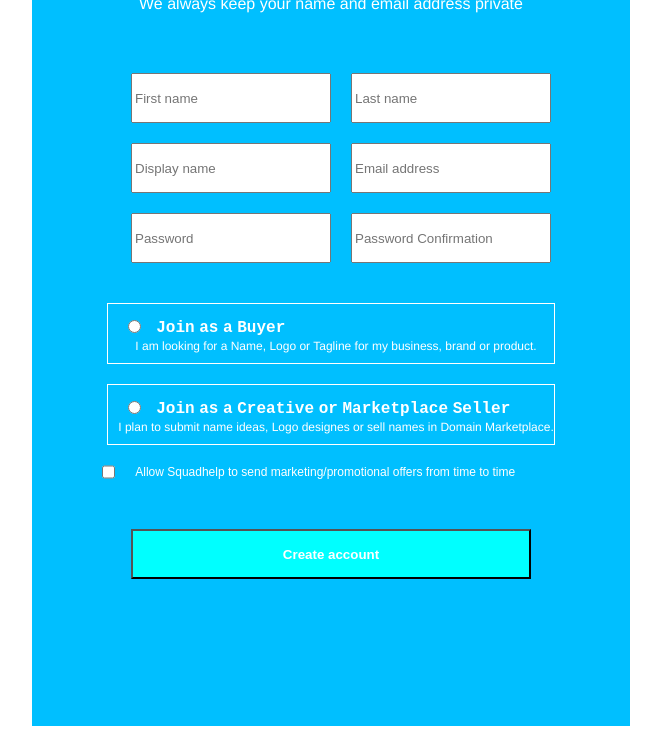
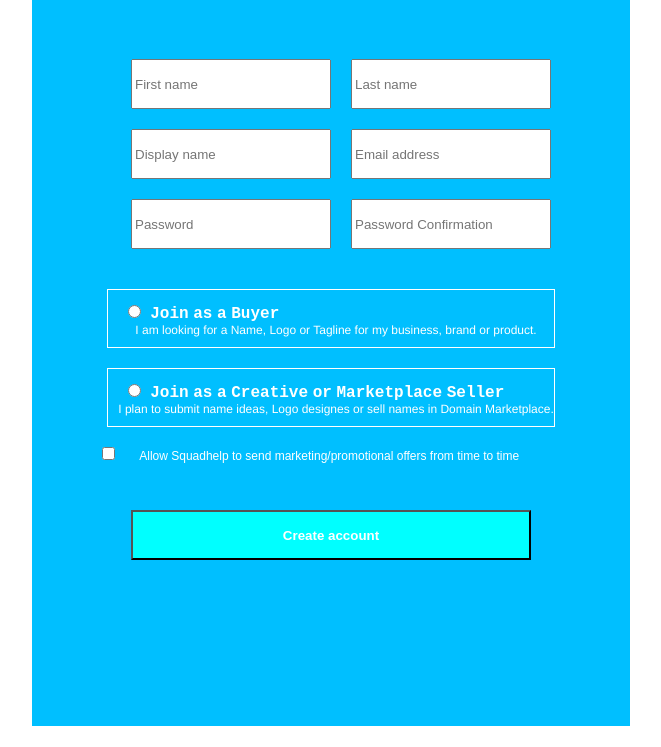
Before and after one commit to DmitryVelikiy/flexform, a plain HTML site: page index.html in a window 1280 px wide. Shown: the part 93-840 px from the top of the page, without its empty margins (309-970 px from the left). Drawn offline with Linux system fonts and the light colour scheme.

Commit message:
reworkHW

```diff
--- a/index.html
+++ b/index.html
@@ -38,18 +38,18 @@
                         <p>I am looking for a Name, Logo or Tagline for my business, brand or product.</p>
                     </div>
                     <div class="radio-wrapper">
-                        <div class="radio-inner">
+                        <div>
                             <input type="radio" name="customer" id="creator">
                             <label for="creator">Join as a Creative or Marketplace Seller</label>
                         </div>
                         <p>I plan to submit name ideas, Logo designes or sell names in Domain Marketplace.</p>
                     </div>
-                    <div class="check-container">
+                    <div>
                         <input type="checkbox" id="allow">
                         <label for="allow">Allow Squadhelp to send marketing/promotional offers from time to time</label>
                     </div>
                 </div>
-                <div id="button-container">
+                <div>
                     <button type="submit">Create account</button>
                 </div>
             </div>
--- a/styles.css
+++ b/styles.css
@@ -11,12 +11,19 @@
     width: 100%;
     max-height: 100px;
 }
-h1,p{
+p{
     text-align: center;
     color: white;
     font-family: 'Franklin Gothic Medium', 'Arial Narrow', Arial, sans-serif;
+    display: flex;
+    font-size: 12px;
+    justify-content: center;
+    margin-top: -10px;
+    margin-left: 10px;
 }
 h1{
+    text-align: center;
+    color: white;
     text-transform: uppercase ;
 }
 
@@ -34,14 +41,6 @@
     font-weight: bold;
 }
 
-.radio-wrapper p {
-    display: flex;
-    font-size: 12px;
-    justify-content: center;
-    margin-top: -10px;
-    margin-left: 10px;
-
-}
 
 .radio-wrapper {
     border: 1px white solid;
@@ -89,38 +88,21 @@
     min-width: 200px;
     margin: 5px 10px;
 }
-.radio-inner{
-    display: flex;
-}
+
 input[type="radio"]{
-    display: flex;
     margin: 5px 5px 5px 20px;
 }
-label[for="buyer"]{
-    margin: 5px 2px 2px 10px;
-}
-label[for="creator"]{
-    margin: 5px 2px 2px 10px;
-}
 
-.check-container{
-    display: flex;
-    flex-direction: row;
-}
 label[for="allow"]{
-    display: flex;
+
     font-family: Arial, Helvetica, sans-serif;
     font-size: 12px;
     margin: 10px 10px 10px 10px;
 }
 input[type="checkbox"]{
-    display: flex;
     margin: 10px 10px 10px 45px;
 }
 
-#button-container{
-    display: flex;
-}
 button[type="submit"]{
 width: 400px;
 height: 50px;
```
